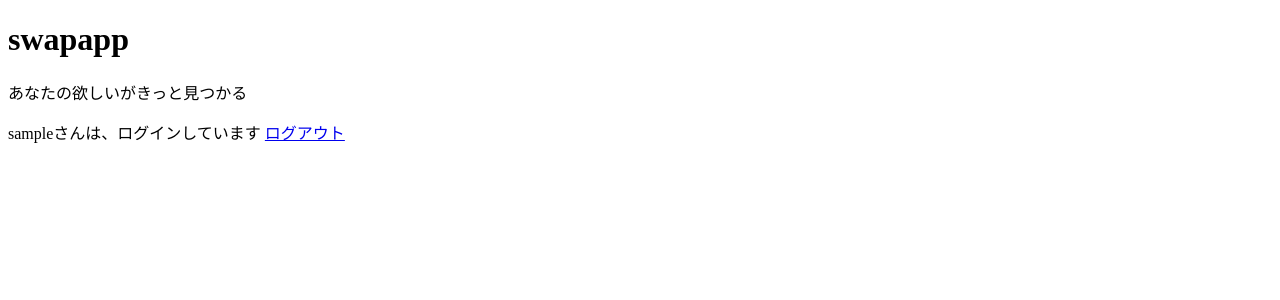
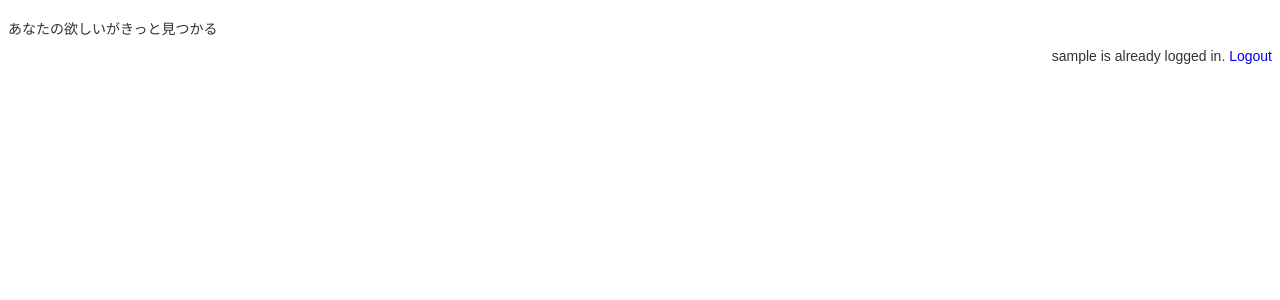
Before and after one commit to ryuseikorogi/swapapp, a Rails app: page / in a window 1280 px wide. Shown: the top 300 px of the page. Run offline with Rails 7, Linux system fonts and the light colour scheme; the visitor is signed in with stand-in values (Sample User, id 1); style sheets or scripts are compiled from the project's sources; parts of the project's set-up code (start-up, migrations or seed data) failed here and were passed over.

Commit message:
indexのデザイン修正

```diff
--- a/app/views/devise/shared/error_messages.css
+++ b/app/assets/stylesheets/error_messages.css
@@ -10,6 +10,11 @@
   color: rgb(182, 48, 0);
 }
 
+.field {
+  text-align: center;
+}
+
 .error-explanation {
 display: flex;
+text-align: center;
 }
--- /dev/null
+++ b/app/assets/stylesheets/index.css
@@ -0,0 +1,9 @@
+.message {
+text-align-last: end;
+font-family: fantasy;
+float
+}
+.message a {
+  text-decoration: none;
+  color: ;
+}
--- /dev/null
+++ b/app/assets/stylesheets/style.css
@@ -0,0 +1,14 @@
+/* リセットCSS */
+body {
+  font-size: 14px;
+  color: #333;
+}
+h1,h2,h3,h4,h5,h6,p {
+  padding: 10px 0;
+  margin: 0;
+}
+
+ul,li {
+  padding: 0;
+  margin: 0;
+}
--- a/app/assets/stylesheets/user/registration.css
+++ b/app/assets/stylesheets/user/registration.css
@@ -4,11 +4,11 @@
 
 .form-group {
   text-align: center;
+  box-sizing: border-box;
 }
 
 .input-birth-wrap {
-  display: flex;
-  padding-left: 39%;
+  padding: 0 33%;
 }
 
 .input-birth-wrap>select {
@@ -23,7 +23,17 @@
   cursor: pointer;
 }
 
-.input-birth-wrap>p {
+.input-birth-wrap {
+  display: flex;
+  justify-content: space-around;
   line-height: 60px;
-  padding: 0 5px;
+  margin: 0 auto;
 }
+
+.field_with_errors {
+display: flex;
+}
+
+.error-alert {
+margin: 0 auto;
+}
--- a/app/controllers/swapapp_controller.rb
+++ b/app/controllers/swapapp_controller.rb
@@ -1,4 +1,12 @@
 class SwapappController < ApplicationController
+
+  def top
+  end
+
   def index
   end
+
+  def about
+  end
+
 end
--- a/app/models/user.rb
+++ b/app/models/user.rb
@@ -8,6 +8,7 @@ class User < ApplicationRecord
 
          with_options presence: true do
          validates :nickname
+
          validates :password, format: { with: /\A(?=.*?[a-z])(?=.*?\d)[a-z\d]+\z/i.freeze, message: 'は半角英数で入力してください。' }
          validates :first_name, format: { with: /\A[ぁ-んァ-ン一-龥]/, message: 'は全角で入力してください。' }
          validates :family_name,format: { with: /\A[ぁ-んァ-ン一-龥]/, message: 'は全角で入力してください。' }
--- a/app/views/swapapp/index.html.erb
+++ b/app/views/swapapp/index.html.erb
@@ -1,12 +1,28 @@
-<h1>swapapp</h1>
-<p>あなたの欲しいがきっと見つかる</p>
+<html>
+  <head>
+    <meta charset="UTF-8">
+    <link rel="stylesheet" href="style.css">
+  </head>
 
+  <body>
+  <header>
+   <title>swapapp</title>
+   <p>あなたの欲しいがきっと見つかる</p>
+ </header>
 <% if user_signed_in? %>
-<%= "#{current_user.nickname}さんは、ログインしています" %>
-<%= link_to "ログアウト", destroy_user_session_path, method: :delete%>
-
+<div class="message">
+<%= "#{current_user.nickname} is already logged in." %>
+<%= link_to "Logout", destroy_user_session_path, method: :delete %>
+</div>
 <% else %>
-<%= link_to "新規登録", new_user_registration_path %>
-<%= link_to "ログイン", new_user_session_path %>
+<div class="message">
+<%= link_to "Create your account!", new_user_registration_path %>
+</div>
+<div class="message">
+<%= link_to "Login", new_user_session_path %>
+</div>
+<footer>
+</footer>
+</body>
 
 <% end %>
```
Also changed, not shown: app/views/devise/registrations/new.html.erb (+3 -4 lines), app/views/devise/shared/shared.html.erb (added, +28 -0 lines).
